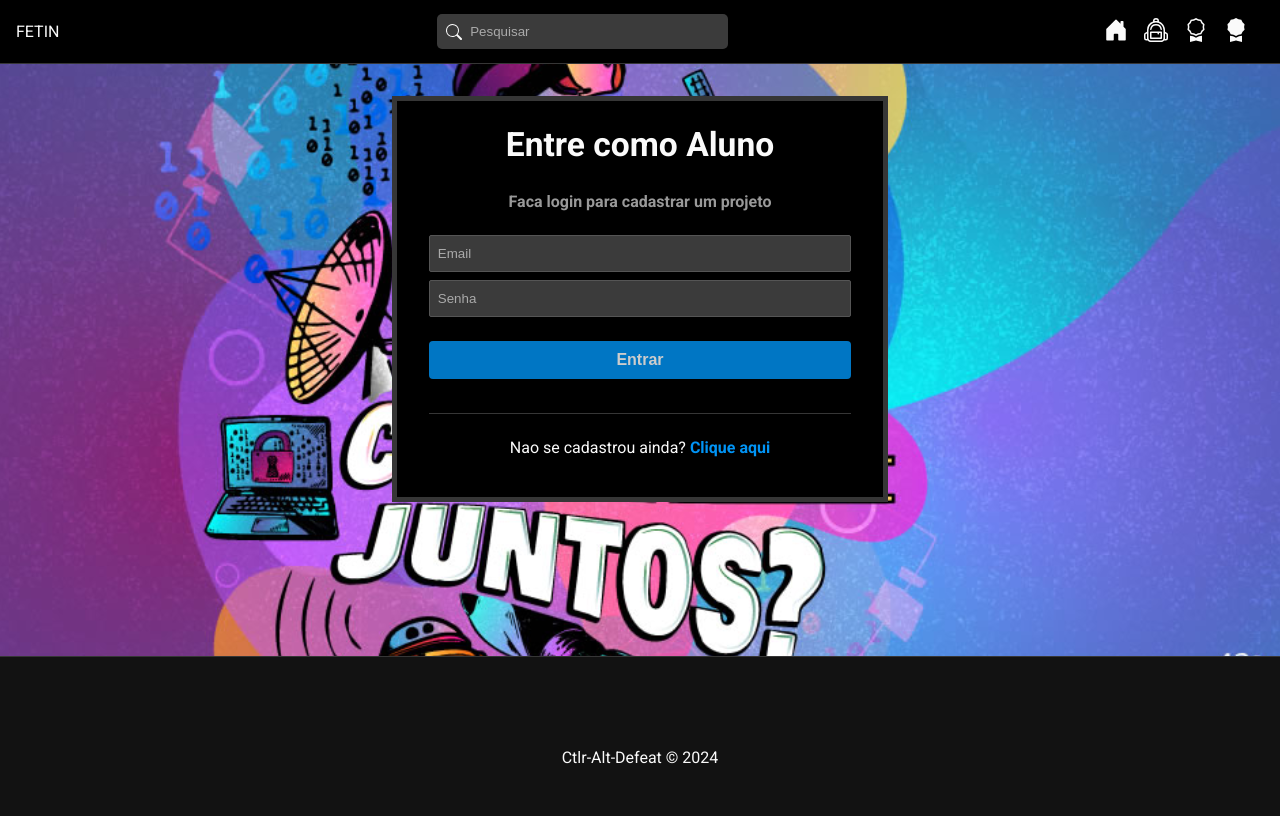
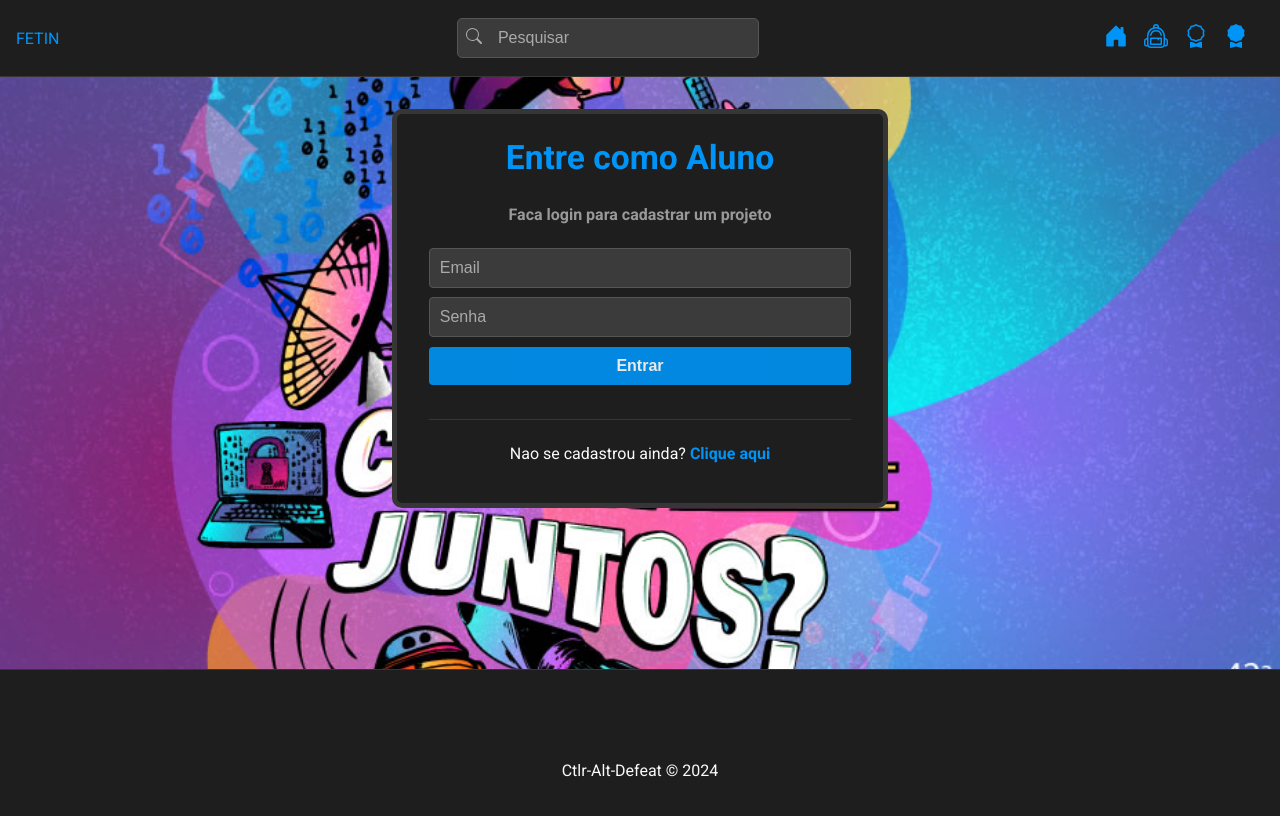
Before and after one commit to S204-Inatel-2024-1/Front_Ctrl-Alt-Defeat, a React (Create React App) app in the folder front_ctrl-alt-defeat/: page /LoginAluno in a window 1280 px wide. Shown: the top 816 px of the page. Built offline with nearby package versions, Linux system fonts and the light colour scheme.

Commit message:
Novo estilo

```diff
--- a/front_ctrl-alt-defeat/src/components/Footer.css
+++ b/front_ctrl-alt-defeat/src/components/Footer.css
@@ -1,8 +1,9 @@
 #footer {
-    background-color:#121212;
+    background-color: #1e1e1e;
     height: 200px;
     display: flex;
     justify-content: center;
     align-items: center;
     border-top: 1px solid #363636;
-}
+    color: #fafafa;
+  }
--- a/front_ctrl-alt-defeat/src/components/Navbar.css
+++ b/front_ctrl-alt-defeat/src/components/Navbar.css
@@ -2,9 +2,10 @@
   display: flex;
   justify-content: space-between;
   align-items: center;
-    background-color: #000;
+  background-color: #1e1e1e;
   border-bottom: 1px solid #363636;
-    padding: 0.1em 1em;
+  padding: 0.5em 1em;
+  color: #fafafa;
 }
 
 #search-form {
@@ -16,14 +17,21 @@
   position: absolute;
   top: 10px;
   left: 9px;
+  color: #aaa;
 }
 
 #search-form input {
   padding-left: 2.5em;
-    border: none;
+  border: 1px solid #555;
   border-radius: 5px;
   width: 100%;
   margin: 0;
+  background-color: #3b3b3b;
+  color: #fafafa;
+}
+
+#search-form input::placeholder {
+  color: #aaa;
 }
 
 #nav-links {
@@ -41,4 +49,5 @@
 
 #nav-links svg {
   font-size: 1.5em;
+  color: #0094f6;
 }
--- a/front_ctrl-alt-defeat/src/components/Navbar.js
+++ b/front_ctrl-alt-defeat/src/components/Navbar.js
@@ -62,7 +62,7 @@ const Navbar = () => {
               </NavLink>
             </li>
             <li>
-              <NavLink to="/ProfileAluno">
+              <NavLink to="/LoginAdm">
                 <BsAwardFill />
               </NavLink>
             </li>
--- a/front_ctrl-alt-defeat/src/index.css
+++ b/front_ctrl-alt-defeat/src/index.css
@@ -11,10 +11,13 @@ body {
 }
 
 a {
-  color: #fafafa;
+  color: #0094f6;
   text-decoration: none;
 }
 
+a:hover {
+  text-decoration: underline;
+}
 
 .active {
   font-weight: bold;
@@ -22,6 +25,7 @@ a {
 
 ul {
   list-style: none;
+  padding: 0;
 }
 
 form {
@@ -39,21 +43,27 @@ label span {
   font-weight: bold;
   margin-bottom: 0.5em;
   color: #aaa;
-  font-size: 0.7em;
+  font-size: 0.9em;
 }
 
 input {
   background-color: #3b3b3b;
-  color: #aaa;
+  color: #fafafa;
   border: 1px solid #555;
-  border-radius: 2px;
-  padding: 10px 8px;
+  border-radius: 4px;
+  padding: 10px;
   outline: none;
   margin-bottom: 0.6em;
+  font-size: 1em;
 }
 
 input::placeholder {
   color: #aaa;
+}
+
+input:disabled {
+  cursor: not-allowed;
+  background-color: #000;
 }
 
 .btn,
@@ -63,20 +73,12 @@ input[type="submit"] {
   color: #fff;
   border: none;
   border-radius: 4px;
-  padding: 10px 8px;
+  padding: 10px 12px;
   font-weight: bold;
   cursor: pointer;
-  opacity: 0.8;
+  opacity: 0.9;
   font-size: 1em;
-}
-
-input[type="submit"] {
-  margin-top: 1em;
-}
-
-input:disabled {
-  cursor: not-allowed;
-  background-color: #000;
+  transition: opacity 0.3s ease;
 }
 
 button:hover,
@@ -85,9 +87,206 @@ input[type="submit"]:hover {
 }
 
 .cancel-btn {
-  background-color: #ccc;
+  background-color: #666;
 }
 
 .hide {
   display: none;
 }
+
+/* Additional styling for components */
+.profile-header h2 {
+  font-size: 2em;
+  margin-bottom: 0.5em;
+}
+
+.profile-info {
+  padding: 0;
+}
+
+.profile-info li {
+  padding: 10px 0;
+  border-bottom: 1px solid #333;
+}
+
+.profile-info .label {
+  font-weight: bold;
+  color: #0094f6;
+  font-size: 1.1em;
+}
+
+.profile-info .value {
+  font-size: 1em;
+  color: #fafafa;
+}
+
+.profile-info .teams .value div {
+  margin-top: 0.5em;
+}
+
+.profile-info .arrow {
+  cursor: pointer;
+  font-size: 1.2em;
+  margin-left: 10px;
+}
+
+.profile-info .arrow.up {
+  transform: rotate(180deg);
+}
+
+#equipe-detalhes {
+  padding: 20px;
+}
+
+.equipe-header h2 {
+  font-size: 2em;
+  margin-bottom: 0.5em;
+}
+
+.equipe-header h3 {
+  font-size: 1.5em;
+  margin-bottom: 1em;
+  color: #0094f6;
+}
+
+.equipe-info {
+  padding: 0;
+}
+
+.equipe-info li {
+  padding: 10px 0;
+  border-bottom: 1px solid #333;
+}
+
+.equipe-info .label {
+  font-weight: bold;
+  color: #0094f6;
+  font-size: 1.1em;
+}
+
+.equipe-info .value {
+  font-size: 1em;
+  color: #fafafa;
+}
+
+.equipe-info .email,
+.equipe-info .matricula {
+  display: block;
+  font-size: 0.9em;
+  color: #aaa;
+  margin-top: 0.3em;
+}
+
+.equipe-info .no-members {
+  font-size: 1.2em;
+  color: #ff4d4d;
+}
+
+/* Styling for Login and Register pages */
+#login,
+#register {
+  border: 5px solid #363636;
+  background-color: #1e1e1e;
+  padding: 1.5em 2em;
+  max-width: 33%;
+  margin: 2em auto;
+  border-radius: 10px;
+}
+
+#login h2,
+#register h2 {
+  text-align: center;
+  font-size: 2.1em;
+  margin-top: 0;
+  color: #0094f6;
+}
+
+.subtitle {
+  font-weight: bold;
+  color: #999;
+  margin-bottom: 1.5em;
+  text-align: center;
+}
+
+#login form,
+#register form {
+  padding-bottom: 1.5em;
+  margin-bottom: 1.5em;
+  border-bottom: 1px solid #363636;
+}
+
+#login p,
+#register p {
+  text-align: center;
+}
+
+#login p a,
+#register p a {
+  font-weight: bold;
+  color: #0094f6;
+}
+
+/* Styling for Navbar */
+#nav {
+  display: flex;
+  justify-content: space-between;
+  align-items: center;
+  background-color: #1e1e1e;
+  border-bottom: 1px solid #363636;
+  padding: 0.5em 1em;
+  color: #fafafa;
+}
+
+#search-form {
+  position: relative;
+  width: 20%;
+}
+
+#search-form svg {
+  position: absolute;
+  top: 10px;
+  left: 9px;
+  color: #aaa;
+}
+
+#search-form input {
+  padding-left: 2.5em;
+  border: 1px solid #555;
+  border-radius: 5px;
+  width: 100%;
+  margin: 0;
+  background-color: #3b3b3b;
+  color: #fafafa;
+}
+
+#search-form input::placeholder {
+  color: #aaa;
+}
+
+#nav-links {
+  display: flex;
+  align-items: center;
+}
+
+#nav-links li {
+  margin-right: 1em;
+}
+
+#nav-links span {
+  cursor: pointer;
+}
+
+#nav-links svg {
+  font-size: 1.5em;
+  color: #0094f6;
+}
+
+/* Styling for Footer */
+#footer {
+  background-color: #1e1e1e;
+  height: 200px;
+  display: flex;
+  justify-content: center;
+  align-items: center;
+  border-top: 1
+}
--- a/front_ctrl-alt-defeat/src/pages/auth/Auth.css
+++ b/front_ctrl-alt-defeat/src/pages/auth/Auth.css
@@ -1,10 +1,11 @@
 #login,
 #register {
   border: 5px solid #363636;
-  background-color: #000;
+  background-color: #1e1e1e;
   padding: 1.5em 2em;
   max-width: 33%;
   margin: 2em auto;
+  border-radius: 10px;
 }
 
 #login h2,
@@ -12,12 +13,14 @@
   text-align: center;
   font-size: 2.1em;
   margin-top: 0;
+  color: #0094f6;
 }
 
 .subtitle {
   font-weight: bold;
   color: #999;
   margin-bottom: 1.5em;
+  text-align: center;
 }
 
 #login form,
```
Lines whose indentation alone changed are shown as unchanged.
